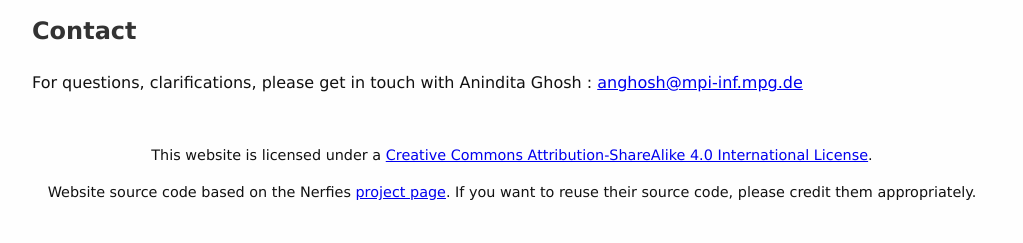
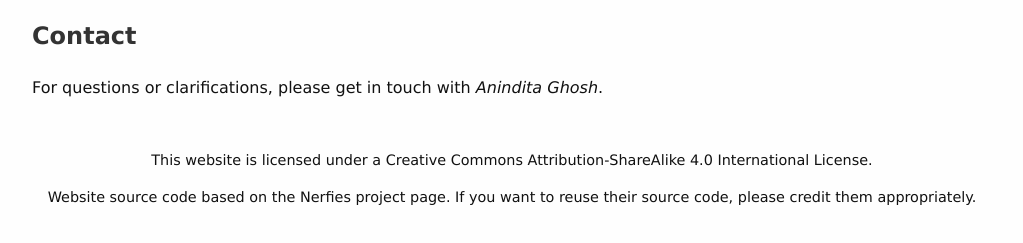
Before and after one commit to anindita127/DuetGen, a plain HTML site: page index.html in a window 1280 px wide. Shown: the part 3774-4017 px from the top of the page, without its empty margins (128-1151 px from the left). Drawn offline with nearby package versions, Linux system fonts and the light colour scheme.

Commit message:
commit index.html

```diff
--- a/index.html
+++ b/index.html
@@ -67,7 +67,7 @@ lightweight network to refine the root trajectories and produce the final output
 
 
     <h2>✨ Results ✨</h2>
-    <p>🔊 All videos contain audio.</p>
+    <p class="announcement">🔊 All videos contain audio.</p>
     <!-- <p class="caption" style="text-align: center;">🔊 All videos contain audio.</p> -->
     <div class="results-container">
       <video controls autoplay loop muted class="result-vid">
@@ -110,8 +110,8 @@ lightweight network to refine the root trajectories and produce the final output
     </pre>
     <div class="section contact">
         <h2>Contact</h2>
-        For questions, clarifications, please get in touch with Anindita Ghosh :
-        <a href='mail&#116;o&#58;&#97;%6&#69;&#103;&#104;%6Fsh&#64;mpi-&#105;nf&#46;m&#112;g&#46;d&#37;&#54;5'>a&#110;ghosh&#64;m&#112;i-i&#110;f&#46;mpg&#46;de</a><br>
+        For questions or clarifications, please get in touch with <em>
+        <a href="mailto:anghosh@mpi-inf.mpg.de">Anindita Ghosh</a></em>.<br>
 
     </div>
     <footer>
--- a/style.css
+++ b/style.css
@@ -145,3 +145,14 @@ pre {
 .authors a:hover {
   text-decoration: underline;
 }
+
+.contact a,
+footer a {
+  color: #111;
+  text-decoration: none;
+}
+
+.contact a:hover,
+footer a:hover {
+  text-decoration: underline;
+}
```
